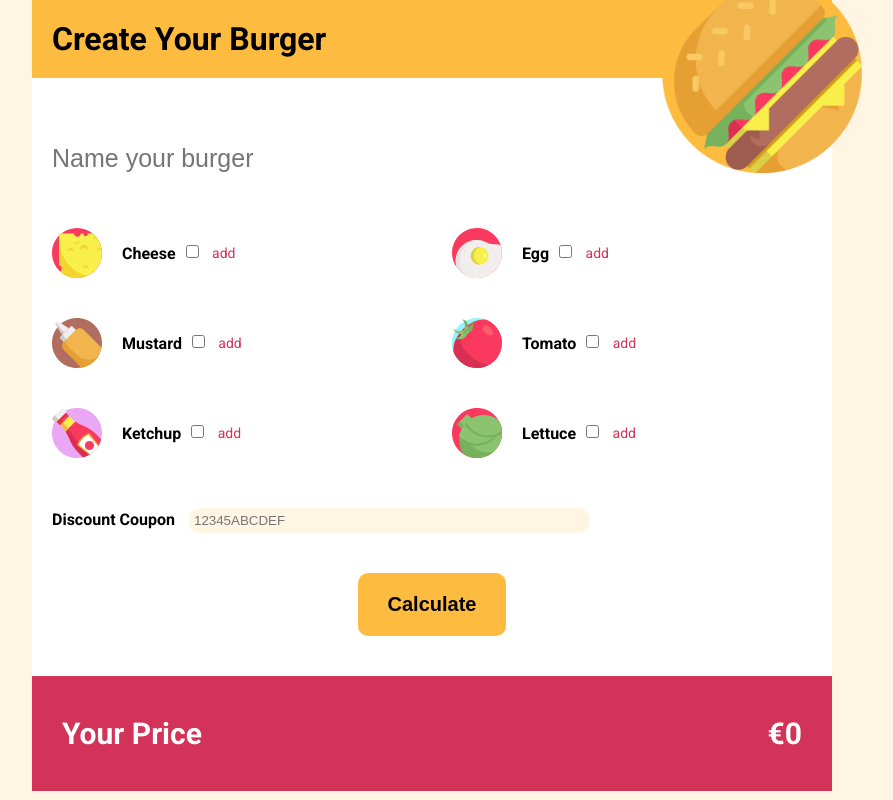
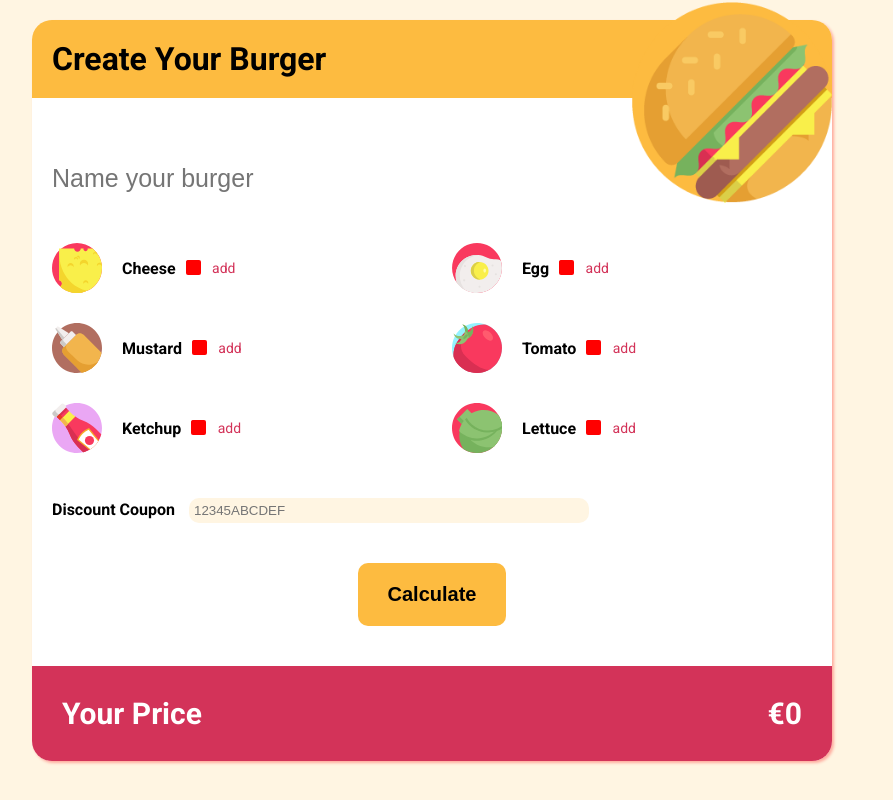
Before and after one commit to filippogarota96/js-burger, a plain HTML site: page index.html in a window 1280 px wide. Shown: the whole page, without its empty margins (208-1101 px from the left). Drawn offline with Linux system fonts and the light colour scheme.

Commit message:
Checkbox stile

```diff
--- a/css/style.css
+++ b/css/style.css
@@ -9,8 +9,11 @@ body {
 }
 .container {
   width: 800px;
-  margin: auto;
   background-color: #fff;
+  border-radius: 20px;
+  margin: 20px auto;
+  overflow: hidden;
+  box-shadow: 2px 2px 3px rgba(255,0,0,0.3);
 }
 header {
   background-color: #FDBB40;
@@ -19,11 +22,12 @@ header {
   position: relative;
 }
 
-header img {
+.logo {
+  z-index: 20;
   width: 200px;
   position: absolute;
-  top: -27px;
-  right: -30px;
+  top: 2px;
+  right: 240px;
 }
 
 /* stile del main */
@@ -54,11 +58,36 @@ header img {
 
  .ingredients-list li {
   width: 50%;
-  padding: 20px 0;
+  padding: 15px 0;
   display: flex;
   align-items: center;
+
+}
+.ingredients {
+  position: relative;
+}
+.ingredients::after {
+  display: block;
+  height: 15px;
+  content: '';
+  width: 15px;
+  background-color: red;
+  border-radius: 2px;
 }
 
+.ingredients::before {
+  display: none;
+  font-family: "Font Awesome 5 Free";
+  font-weight: 900;
+  content: "\f00c";
+  font-size: 20px;
+  position: absolute;
+  top: -5px;
+}
+
+.ingredients:checked::before {
+  display: block;
+}
 .ingredients-list li img {
   width: 50px;
   margin-right: 20px;
@@ -124,7 +153,8 @@ footer {
   background-color: #D33359;
   display: flex;
   justify-content: space-between;
-  padding: 40px 30px;
+  padding: 30px 30px;
+
 }
 
 .your-price,
--- a/index.html
+++ b/index.html
@@ -5,15 +5,16 @@
   <meta name="viewport" content="width=device-width, initial-scale=1.0">
   <meta http-equiv="X-UA-Compatible" content="ie=edge">
   <link rel="preconnect" href="https://fonts.gstatic.com">
-<link href="https://fonts.googleapis.com/css2?family=Roboto:wght@300;400;700&display=swap" rel="stylesheet">
+  <link href="https://fonts.googleapis.com/css2?family=Roboto:wght@300;400;700&display=swap" rel="stylesheet">
+  <link rel="stylesheet" href="https://cdnjs.cloudflare.com/ajax/libs/font-awesome/5.15.2/css/all.min.css" integrity="sha512-HK5fgLBL+xu6dm/Ii3z4xhlSUyZgTT9tuc/hSrtw6uzJOvgRr2a9jyxxT1ely+B+xFAmJKVSTbpM/CuL7qxO8w==" crossorigin="anonymous" />
   <link rel="stylesheet" href="css/style.css">
   <title>Hamburger</title>
 </head>
 <body>
+  <img src="img/burger-top.png" class="logo" alt="">
   <div class="container">
     <header>
       <h1>Create Your Burger</h1>
-      <img src="img/burger-top.png" alt="">
     </header>
     <main>
       <input id="burger-name" type="text" name="burger" placeholder="Name your burger" value="">
```
